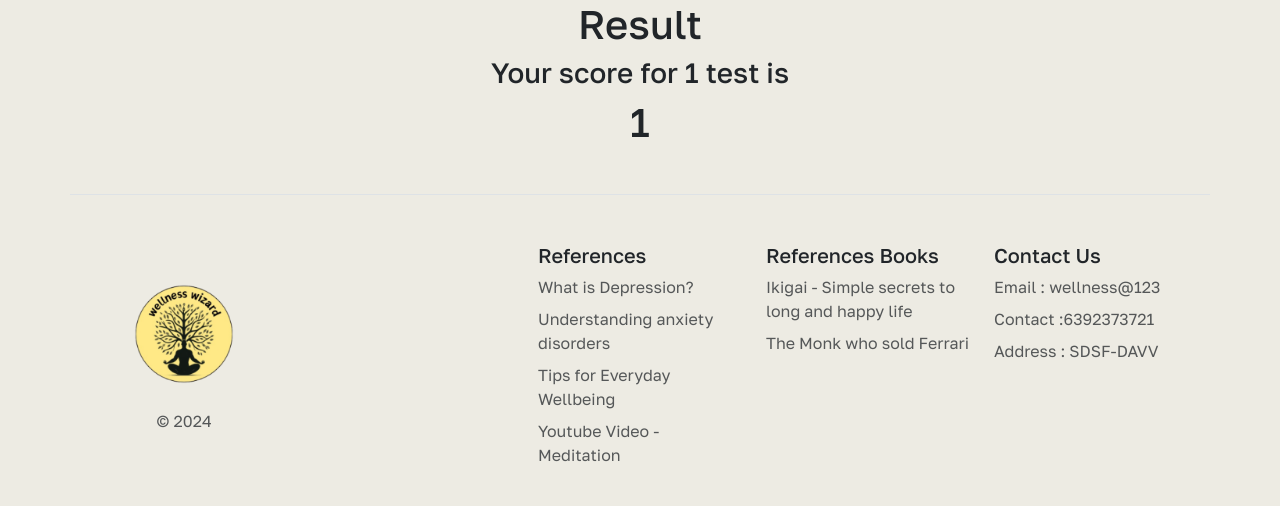
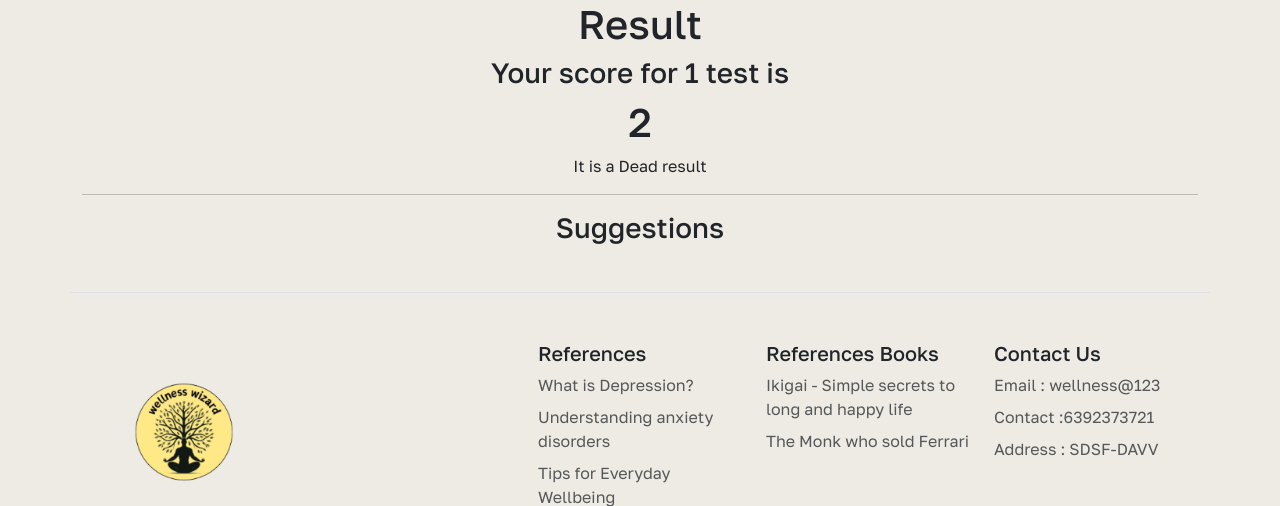
Before and after one commit to EdwinRodger/Wellness-Wizard, a Flask app: page /result/1/1 in a window 1280 px wide. Shown: the part 76-582 px from the top of the page. Run offline with Flask 3, Linux system fonts and the light colour scheme; some web fonts are replaced.

Commit message:
added results and suggestions after tests

```diff
--- a/src/app.py
+++ b/src/app.py
@@ -38,22 +38,22 @@ def score(score, subject):
     if subject != "Depression":
         score *= 2
     if(score >= 86):
-        return "Great"
+        return "Great", score, subject
 
     elif(score >= 71 and score <= 85):
-        return "Good"
+        return "Good", score, subject
 
     elif(score >= 50 and score <= 70):
-        return "Okay"
+        return "Okay", score, subject
 
     elif(score >= 35 and score <= 49):
-        return "Bad"
+        return "Bad", score, subject
 
     elif(score >= 20 and score <= 34):
-        return "Worst"
+        return "Worst", score, subject
 
     else:
-        return "Dead"
+        return "Dead", score, subject
 
 @app.route('/signup', methods=['GET', 'POST'])
 def signup():
@@ -89,7 +89,24 @@ def signin():
 
 @app.route('/result/<subject>/<int:points>')
 def result(subject, points):
-    return flask.render_template('result.html', subject=subject, result=points)
+    suggestion = ""
+    result, points, subject = score(points, subject)
+    if subject.lower() == "depression":
+        if result == "Great":
+            suggestion = "You are a happy person!"
+        elif result == "Good":
+            suggestion = "Probably Depperesed. No need to worry."
+        elif result == "Okay":
+            suggestion = "lifestyle modification: Lifestyle changes such as regular exercise, healthy eating, adequate sleep, stress management, social support, limiting alcohol and substance use, setting realistic goals, engaging in enjoyable activities.These changes can improve mood, reduce symptoms, and contribute to overall well-being."
+        elif result == "Bad":
+            suggestion = "Psychological therapies like Cognitive Behavioral Therapy (CBT) and Interpersonal Therapy (IPT), whether provided by a mental health professional or through online platforms, can effectively treat depression by addressing negative thought patterns, improving interpersonal relationships, and teaching coping skills."
+        elif result == "Worst":
+            suggestion = "Medical treatments for depression include antidepressant medications, electroconvulsive therapy (ECT), transcranial magnetic stimulation (TMS), ketamine therapy, and lifestyle modifications. "
+        elif result == "Dead":
+            suggestion = "Seek Professional Help: If you're experiencing severe depression, it's crucial to reach out to a qualified mental health professional, such as a psychiatrist, psychologist, or counselor, for an accurate diagnosis and treatment plan."
+
+    print(suggestion)
+    return flask.render_template('result.html', subject=subject, points=points, suggestion=suggestion, result=result)
 
 @app.route('/sign_out')
 def sign_out():
--- a/src/templates/result.html
+++ b/src/templates/result.html
@@ -7,7 +7,11 @@
     </div>
     <div>
         <h3>Your score for {{ subject }} test is</h3>
-        <h1>{{ result }}</h1>
+        <h1>{{ points }}</h1>
+        <p>It is a {{ result }} result</p>
+        <hr>
+        <h3>Suggestions</h3>
+        <p>{{ suggestion }}</p>
     </div>
 </div>
 {% endblock %}
```
